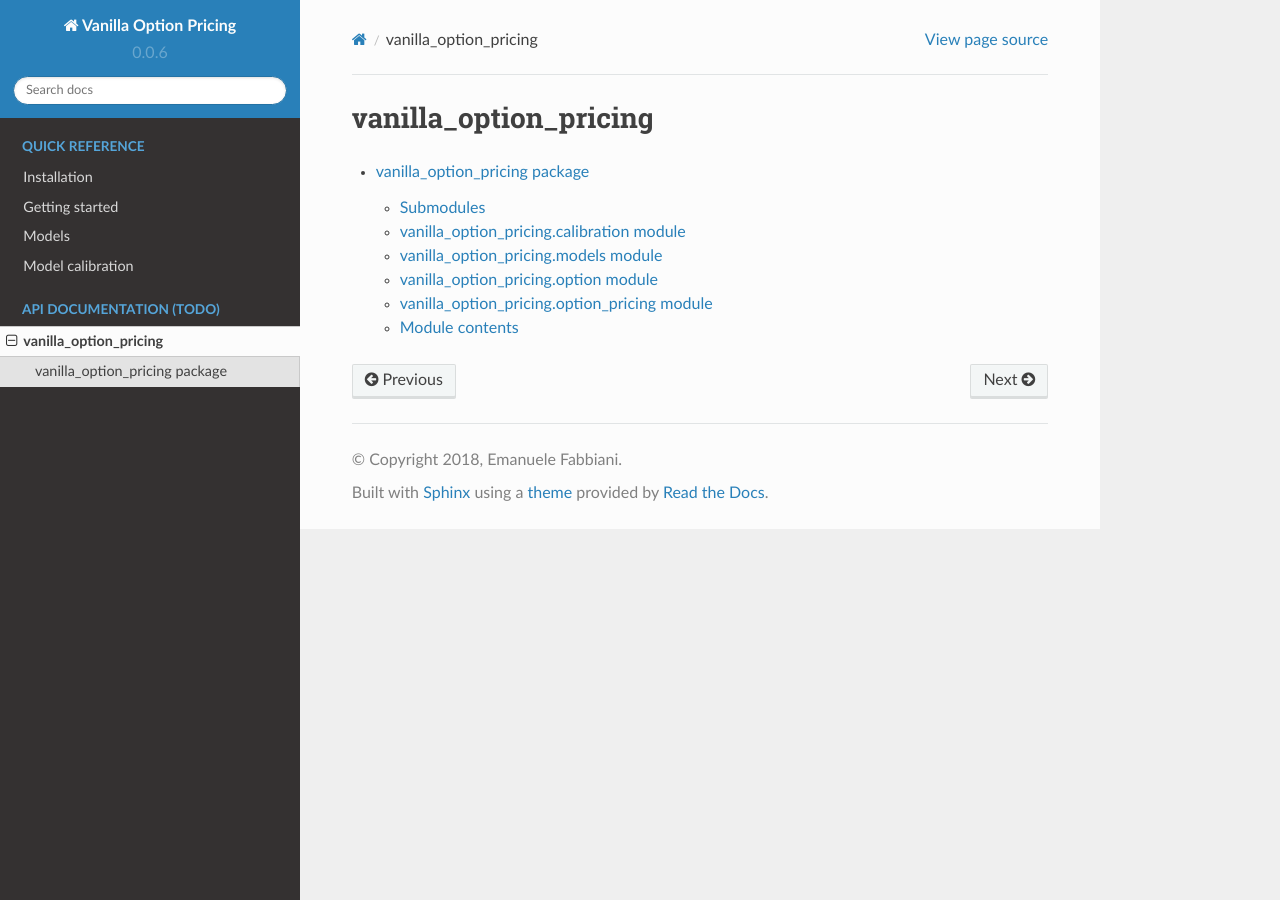
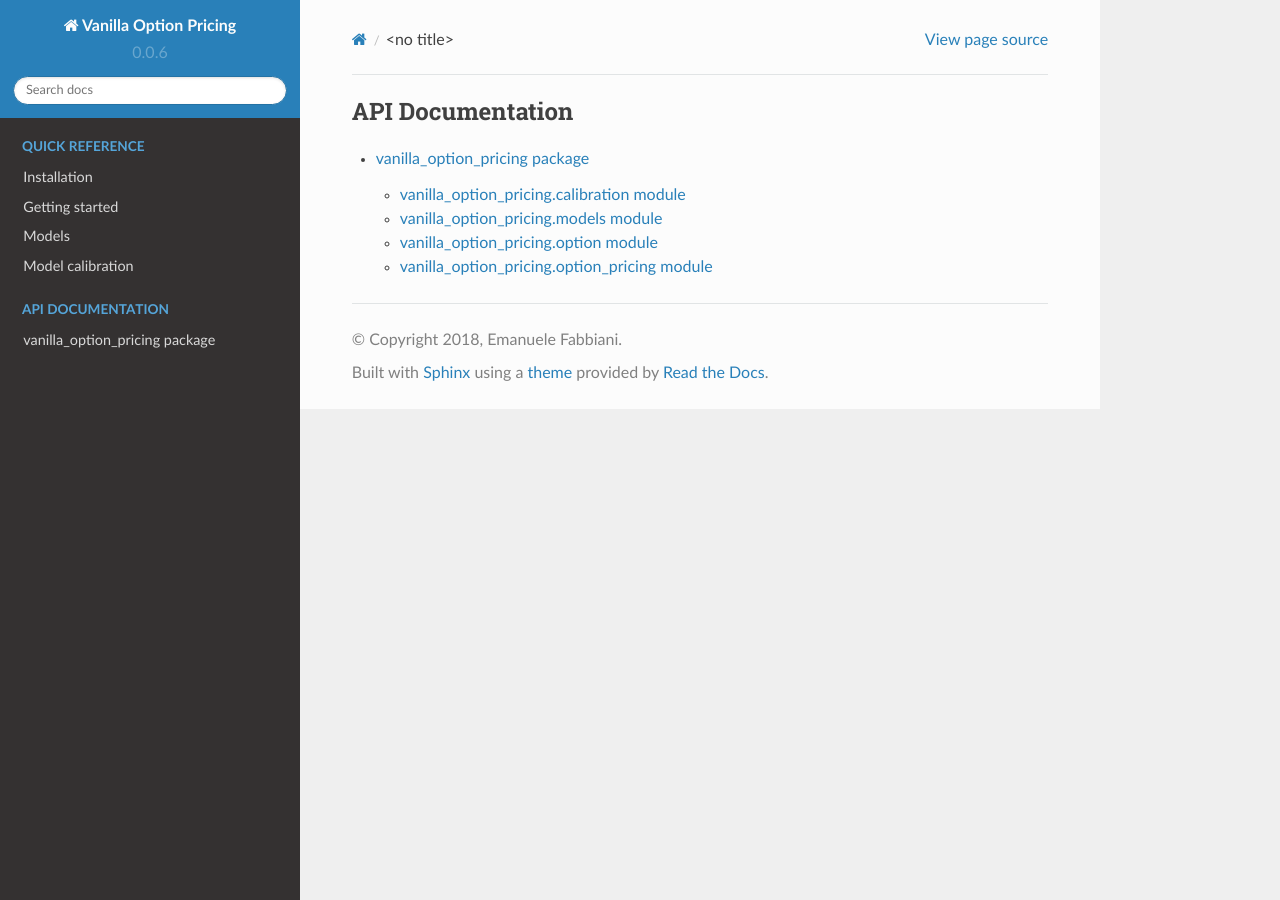
Before and after one commit to donlelef/vanilla-option-pricing, a Sphinx documentation site: the page built from docs/modules.rst, in a window 1280 px wide. Built offline with Sphinx 7.4.7 and the Read the Docs theme 2.0.0, drawn with Linux system fonts in a browser that asks for light colours.

Commit message:
Improve doc usability

```diff
--- a/docs/modules.rst
+++ b/docs/modules.rst
@@ -1,7 +1,6 @@
-vanilla_option_pricing
-======================
 
 .. toctree::
+   :caption: API Documentation
    :maxdepth: 4
 
    vanilla_option_pricing
--- a/docs/vanilla_option_pricing.rst
+++ b/docs/vanilla_option_pricing.rst
@@ -1,8 +1,5 @@
 vanilla\_option\_pricing package
 ================================
-
-Submodules
-----------
 
 vanilla\_option\_pricing.calibration module
 -------------------------------------------
@@ -35,12 +32,3 @@ vanilla\_option\_pricing.option\_pricing module
     :members:
     :undoc-members:
     :show-inheritance:
-
-
-Module contents
----------------
-
-.. automodule:: vanilla_option_pricing
-    :members:
-    :undoc-members:
-    :show-inheritance:
```
Also changed, not shown: docs/index.rst (+2 -5 lines).
